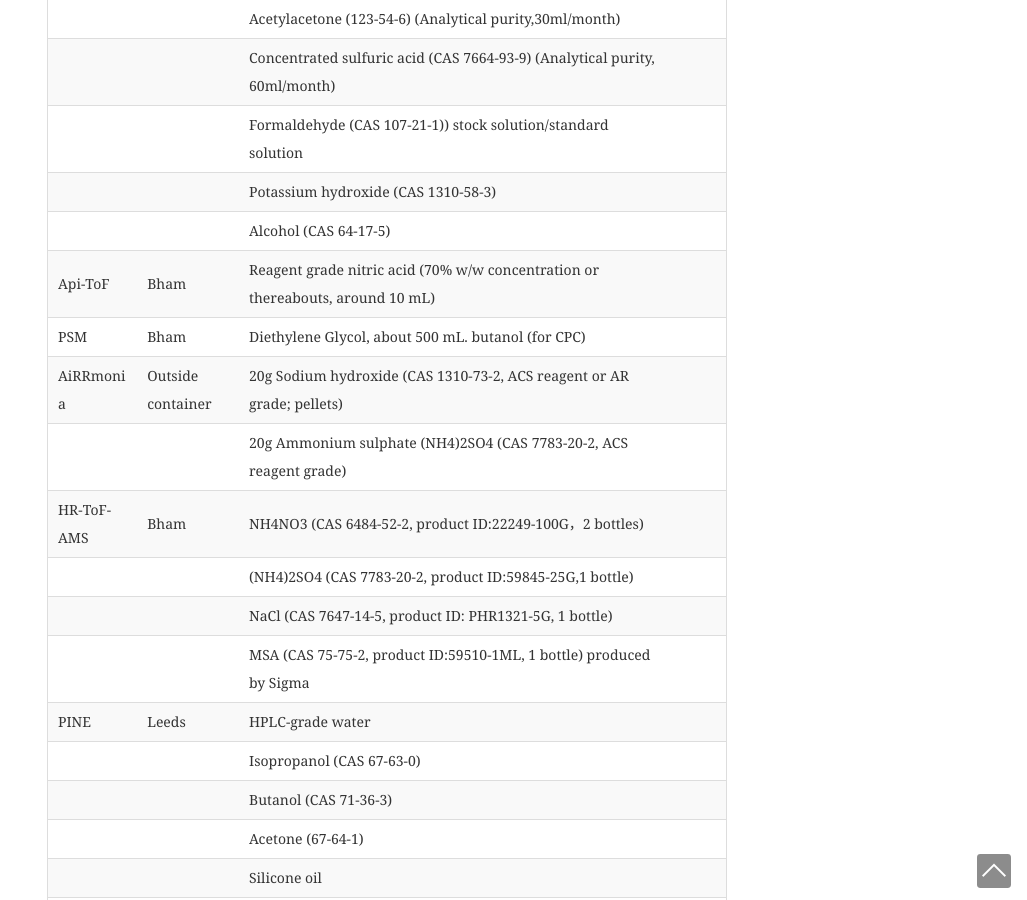
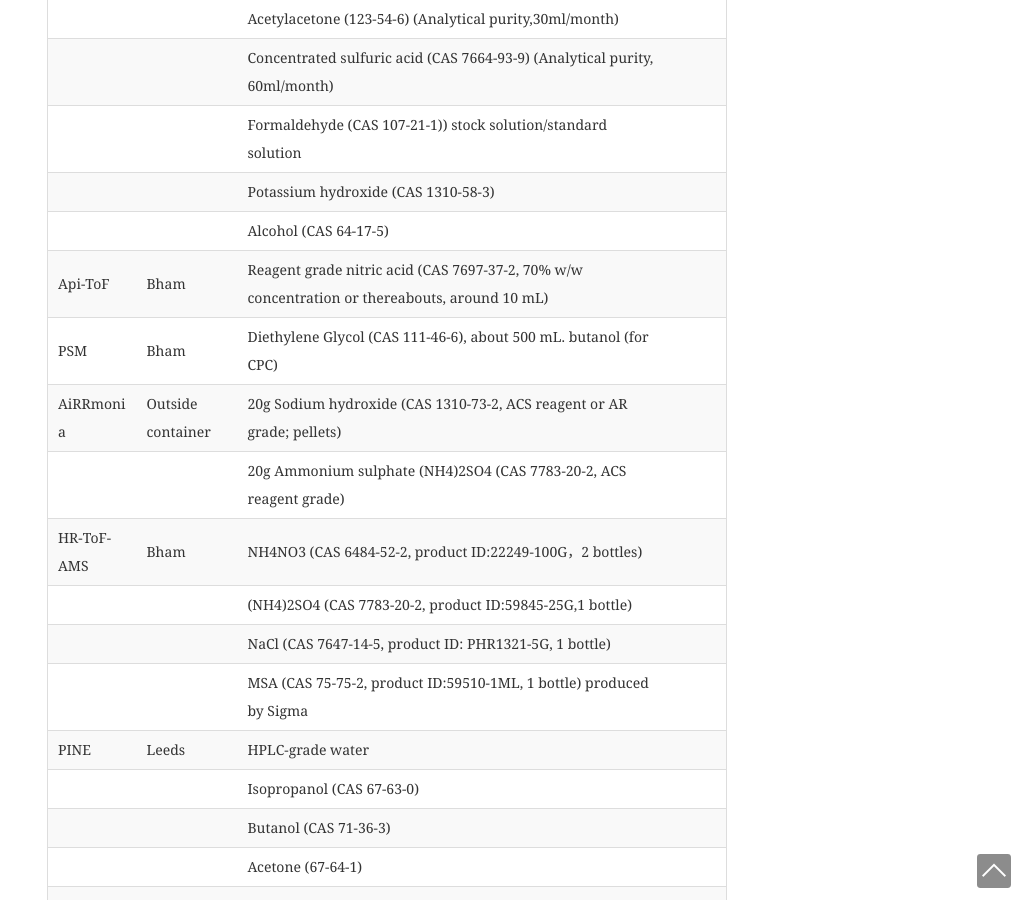
Before and after one commit to songair/Congbo, a Jekyll site: the page built from _posts/2022-01-20-Chemicals and gas bottles for Cruise.md, in a window 1280 px wide and 900 px high, scrolled down 792 px. Shown: the whole window, without its empty margins (253-1280 px from the left). Built offline with Jekyll 4.4.1, drawn with Linux system fonts in a browser that asks for light colours; comment, search, counter and statistics services are not loaded.

Commit message:
Update Blog

```diff
--- a/_posts/2022-01-20-Chemicals and gas bottles for Cruise.md
+++ b/_posts/2022-01-20-Chemicals and gas bottles for Cruise.md
@@ -23,8 +23,8 @@ comments: true
 |   |   | Formaldehyde (CAS 107-21-1)) stock solution/standard solution |
 |   |   | Potassium hydroxide (CAS 1310-58-3) |
 |   |   | Alcohol (CAS 64-17-5) |
-| Api-ToF | Bham | Reagent grade nitric acid (70% w/w concentration or thereabouts, around 10 mL) |
-| PSM | Bham | Diethylene Glycol, about 500 mL.  butanol (for CPC) |
+| Api-ToF | Bham | Reagent grade nitric acid (CAS 7697-37-2, 70% w/w concentration or thereabouts, around 10 mL) |
+| PSM | Bham | Diethylene Glycol (CAS 111-46-6), about 500 mL.  butanol (for CPC) |
 | AiRRmonia | Outside container | 20g Sodium hydroxide (CAS 1310-73-2, ACS reagent or AR grade; pellets) |
 |   |   | 20g Ammonium sulphate (NH4)2SO4 (CAS 7783-20-2, ACS reagent grade) |
 | HR-ToF-AMS | Bham | NH4NO3 (CAS 6484-52-2, product ID:22249-100G，2 bottles) |
```
Also changed, not shown: 17 other files.
